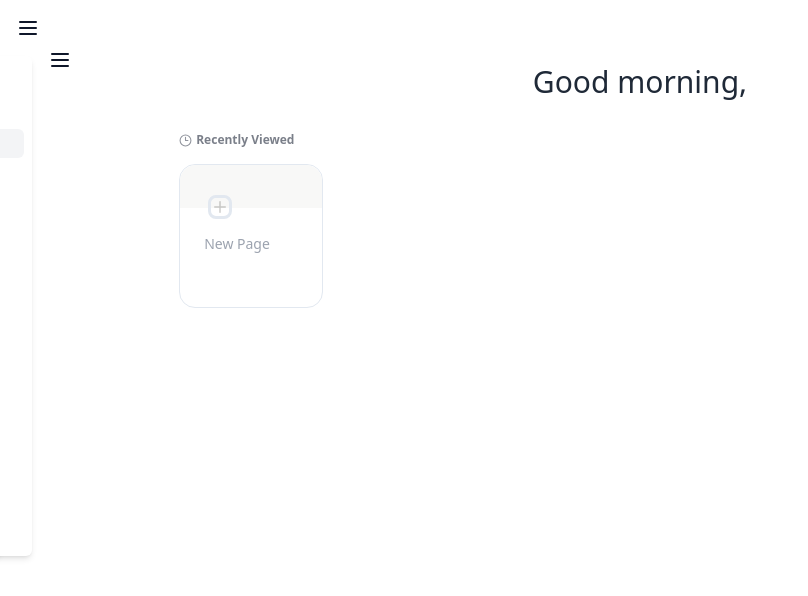
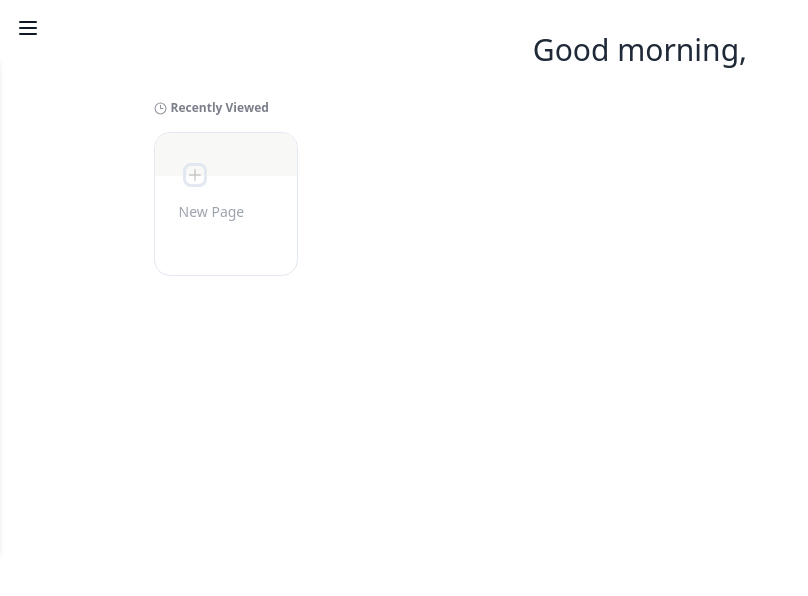
Before and after one commit to BigZhenjie/zenote, a React (Vite) app: page /#/home in a window 1280 px wide. Shown: the top 596 px of the page, without its empty margins (0-808 px from the left). Built offline with nearby package versions, Linux system fonts and the light colour scheme.

Commit message:
refactor: simplify Layout and Home components by removing unnecessary elements and improving navigation handling

```diff
--- a/src/components/Layout.tsx
+++ b/src/components/Layout.tsx
@@ -25,9 +25,7 @@ const Layout: React.FC<{ children: React.ReactNode }> = ({ children }) => {
           isCursorOnMenu={isCursorOnMenu}
         />
       </div>
-      <div className="flex-grow p-8">
         {children}
-      </div>
     </div>
   );
 };
--- a/src/components/home/sidebar/SidebarItem.tsx
+++ b/src/components/home/sidebar/SidebarItem.tsx
@@ -4,7 +4,9 @@ const SidebarItem = ({ title, Icon, path, isActive }: SidebarItemProps) => {
   const navigate = useNavigate();
 
   const handleClick = () => {
-    navigate(path);
+    if (path) {
+      navigate(path);
+    }
   };
   return (
     <div>
--- a/src/pages/Home.tsx
+++ b/src/pages/Home.tsx
@@ -25,23 +25,6 @@ export default function Home() {
   }, []);
 
   return (
-    <div className="flex h-screen">
-
-      <div className="absolute flex">
-        <HoverSidebar
-          isHovered={isHoverMenu}
-          isCursorOnMenu={isCursorOnMenu}
-          setIsCursorOnMenu={setIsCursorOnMenu}
-        />
-        <MenuButton
-          menuRef={menuRef}
-          isMenuOpen={isMenuOpen}
-          setIsMenuOpen={setIsMenuOpen}
-          isHoverMenu={isHoverMenu}
-          isCursorOnMenu={isCursorOnMenu}
-        />
-      </div>
-
       <motion.main
         className="w-full p-8 overflow-y-auto flex flex-col items-center rounded-xl ml-4 bg-white"
         initial={{ marginLeft: 0 }}
@@ -55,6 +38,5 @@ export default function Home() {
         </div>
 
       </motion.main>
-    </div>
   );
 }
```
